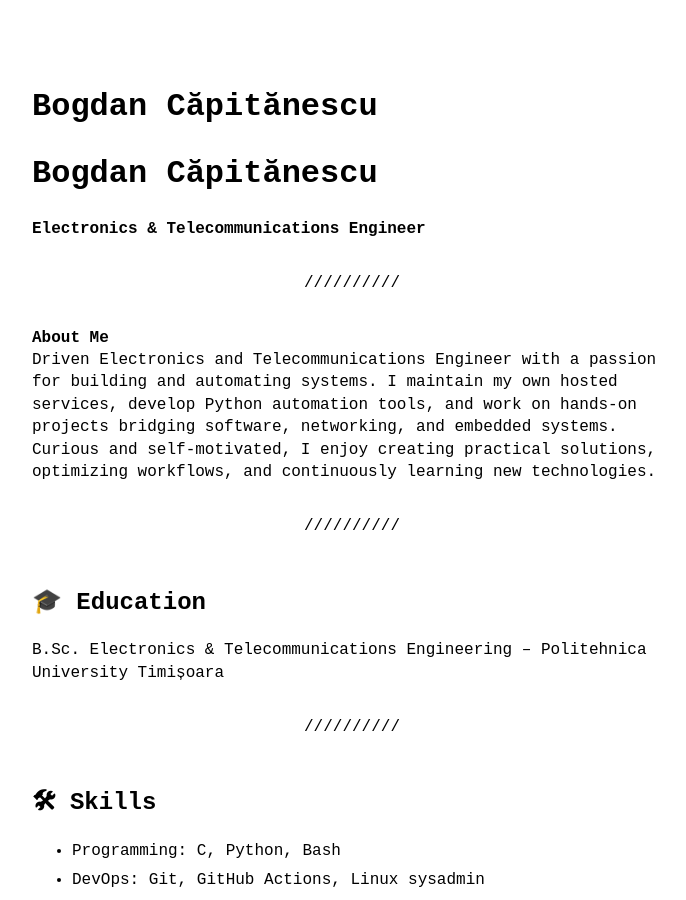
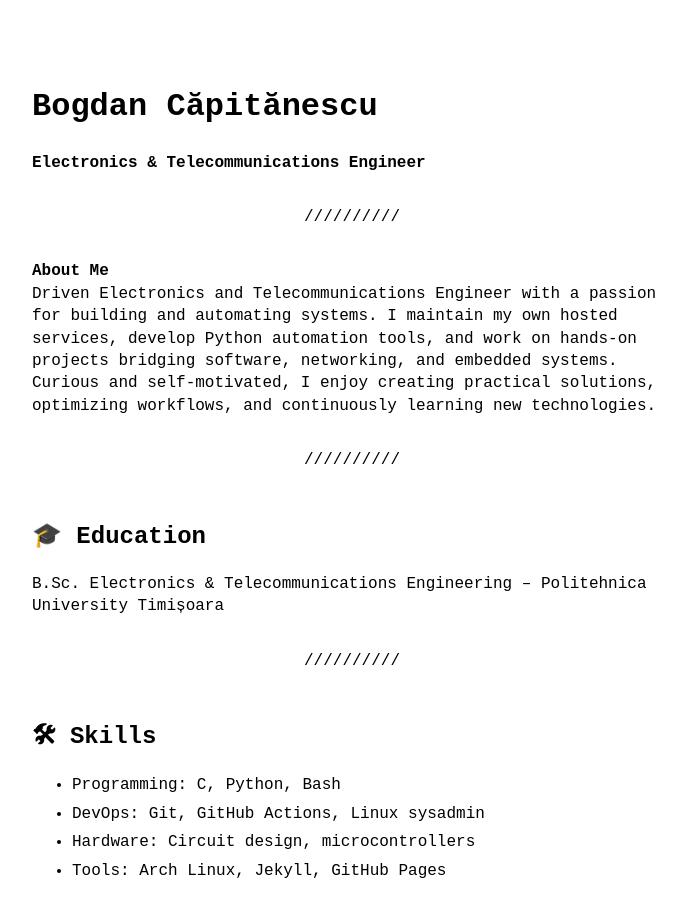
Before and after one commit to Bogdan54/bogdan54.github.io, a Jekyll site: the page built from index.md, in a window 1280 px wide and 900 px high. Shown: the whole window, without its empty margins (288-974 px from the left). Built offline with Jekyll 4.4.1, drawn with Linux system fonts in a browser that asks for light colours; our own code applies the rules of GitHub Pages for plain Markdown files.

Commit message:
Update index.md

```diff
--- a/index.md
+++ b/index.md
@@ -2,7 +2,6 @@
 layout: home
 ---
 
-# Bogdan Căpitănescu
 **Electronics & Telecommunications Engineer**
 
 ---
```
